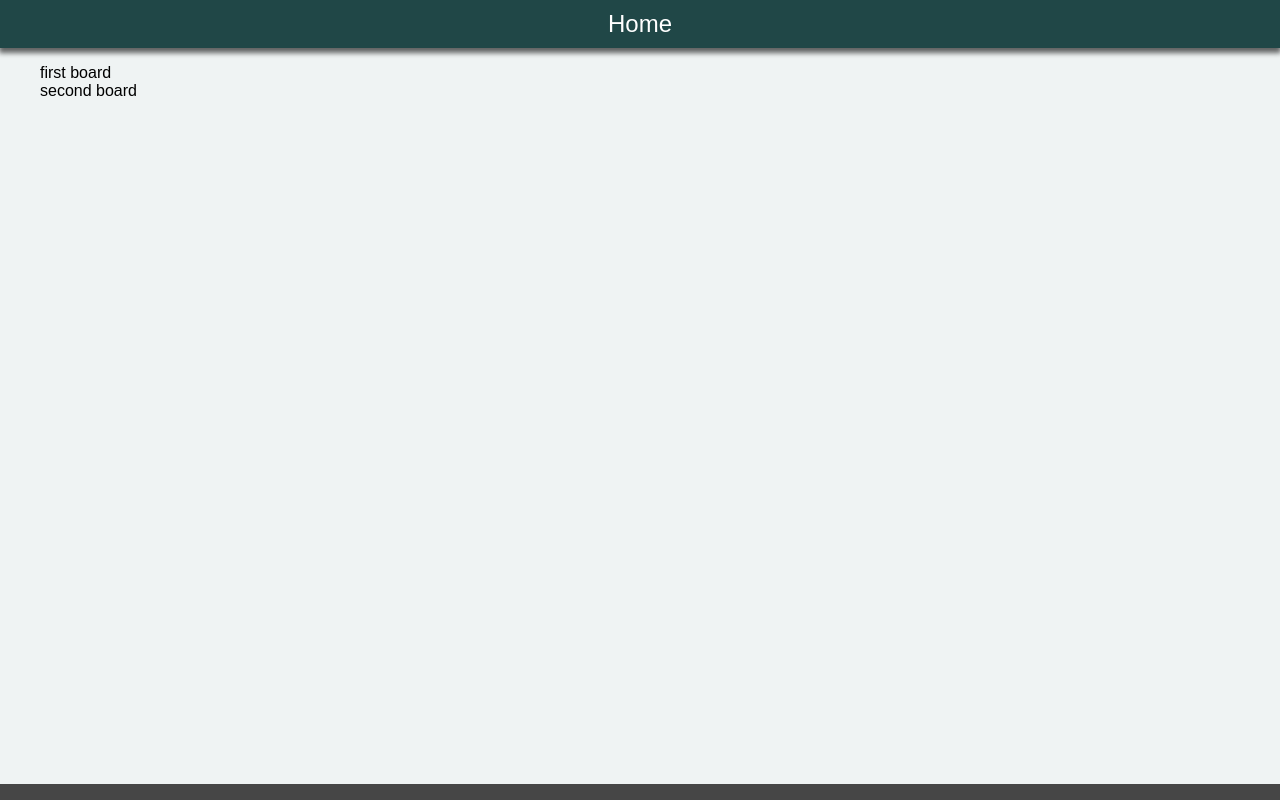
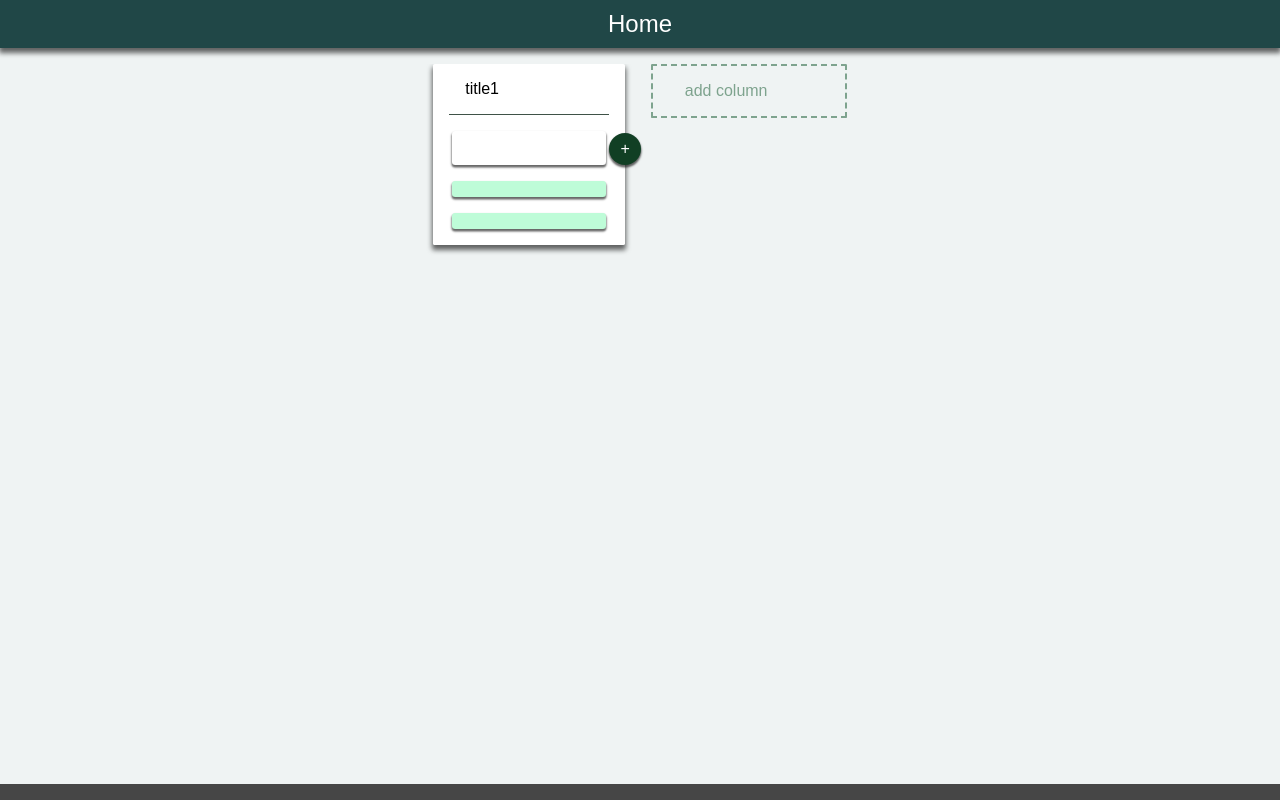
Before and after one commit to ebiryu/react-redux-study, a React (Create React App) app: page / in a window 1280 px wide. Both pictures are taken after a click on the item "first board". Built offline with nearby package versions, Linux system fonts and the light colour scheme.

Commit message:
adapt column reducer to new state

```diff
--- a/src/actions/index.js
+++ b/src/actions/index.js
@@ -1,83 +1,89 @@
 import * as actionTypes from '../utils/actionTypes';
 
-export const doSingleTask = (boardNumber, columnNumber, taskNumber) => ({
+export const doSingleTask = (boardId, columnId, taskId) => ({
   type: actionTypes.doSingleTask,
-  boardNumber,
-  columnNumber,
-  taskId: taskNumber,
+  boardId,
+  columnId,
+  taskId,
 });
 
-export const showEditButton = (boardNumber, columnNumber, taskNumber) => ({
+export const showEditButton = (boardId, columnId, taskId) => ({
   type: actionTypes.showEditButton,
-  boardNumber,
-  columnNumber,
-  taskId: taskNumber,
+  boardId,
+  columnId,
+  taskId,
 });
 
-export const hideEditButton = (boardNumber, columnNumber, taskNumber) => ({
+export const hideEditButton = (boardId, columnId, taskId) => ({
   type: actionTypes.hideEditButton,
-  boardNumber,
-  columnNumber,
-  taskId: taskNumber,
+  boardId,
+  columnId,
+  taskId,
 });
 
-export const enableEditingTask = (boardNumber, columnNumber, taskNumber) => ({
+export const enableEditingTask = (boardId, columnId, taskId) => ({
   type: actionTypes.enableEditingTask,
-  boardNumber,
-  columnNumber,
-  taskId: taskNumber,
+  boardId,
+  columnId,
+  taskId,
 });
 
-export const disableEditingTask = (boardNumber, columnNumber, taskNumber) => ({
+export const disableEditingTask = (boardId, columnId, taskId) => ({
   type: actionTypes.disableEditingTask,
-  boardNumber,
-  columnNumber,
-  taskId: taskNumber,
+  boardId,
+  columnId,
+  taskId,
 });
 
-export const updateEditingTask = (boardNumber, columnNumber, taskNumber, editString) => ({
+export const updateEditingTask = (boardId, columnId, taskId, editString) => ({
   type: actionTypes.updateEditingTask,
-  boardNumber,
-  columnNumber,
-  taskId: taskNumber,
+  boardId,
+  columnId,
+  taskId,
   editString,
 });
 
-export const createNewTask = (boardNumber, columnNumber, submittedValue) => ({
+export const createNewTask = (boardId, columnId, submittedValue) => ({
   type: actionTypes.createNewTask,
-  boardNumber,
+  boardId,
   submittedValue,
-  columnNumber,
+  columnId,
 });
 
-export const updateInputTask = (boardNumber, columnNumber, inputTask) => ({
+export const updateInputTask = (boardId, columnId, inputTask) => ({
   type: actionTypes.updateInputTask,
-  boardNumber,
+  boardId,
   inputTask,
-  columnNumber,
+  columnId,
 });
 
-export const createNewColumn = (boardNumber) => ({
+export const createNewColumn = (newColumnId) => ({
   type: actionTypes.createNewColumn,
-  boardNumber,
+  newColumnId,
 });
 
-export const updateEditingColumnTitle = (boardNumber, columnNumber, changedColumnTitle) => ({
+export const registerNewColumnToBoard = (boardId, newColumnId) => ({
+  type: actionTypes.registerNewColumnToBoard,
+  boardId,
+  newColumnId,
+});
+
+export const updateEditingColumnTitle = (boardId, columnId, changedColumnTitle) => ({
   type: actionTypes.updateEditingColumnTitle,
-  boardNumber,
-  columnNumber,
+  boardId,
+  columnId,
   changedColumnTitle,
 });
 
-export const enableEditingColumnTitle = (boardNumber, columnNumber) => ({
+export const enableEditingColumnTitle = (boardId, columnId) => ({
   type: actionTypes.enableEditingColumnTitle,
-  boardNumber,
-  columnNumber,
+  boardId,
+  columnId,
 });
 
-export const openSelectedBoard = (boardNumber) => ({
+export const openSelectedBoard = (boardId) => ({
   type: actionTypes.openSelectedBoard,
-  boardNumber,
+  boardId,
 })
 
 export const backToBoardList = () => ({
--- a/src/components/ActiveBoard.js
+++ b/src/components/ActiveBoard.js
@@ -3,15 +3,22 @@ import PropTypes from 'prop-types';
 import Column from './Column';
 
 class ActiveBoard extends React.Component {
+  addNewColumnToBoard(actions, currentBoardId, newColumnId) {
+    actions.createNewColumn(newColumnId)
+    actions.registerNewColumnToBoard(currentBoardId, newColumnId)
+  }
   render() {
     const { boards, columns, actions } = this.props
     return (
       <div className="task-chute">
         <div className="column-master">
           { boards.byId[boards.currentId].columns.map( (columnId, index) => {
-            return <Column key={index} boardNumber={boards.currentBoard} columnNumber={columnId} columnState={columns.byId[columnId]} actions={actions} />
+            return <Column key={index} boardId={boards.currentBoard} columnId={columnId} columnState={columns.byId[columnId]} actions={actions} />
           }) }
-          <div className="column column__empty--next" onClick={() => actions.createNewColumn(boards.currentBoard)}>
+          <div
+            className="column column__empty--next"
+            onClick={() => this.addNewColumnToBoard(actions, boards.currentId, `column${columns.allIds.length}`)}
+          >
             <div className="column__title--next">add column</div>
           </div>
         </div>
--- a/src/components/BoardList.js
+++ b/src/components/BoardList.js
@@ -7,7 +7,7 @@ class BoardList extends React.Component {
     return(
       <ul>
         { boards.allIds.map( (boardId, index) => {
-          return <li key={index} onClick={() => actions.openSelectedBoard(index)}>{boards.byId[boardId].name}</li>
+          return <li key={index} onClick={() => actions.openSelectedBoard(boardId)}>{boards.byId[boardId].name}</li>
         })}
       </ul>
     );
--- a/src/components/Column.js
+++ b/src/components/Column.js
@@ -6,11 +6,13 @@ import NewTaskInput from './NewTaskInput';
 
 class Column extends React.Component {
   render() {
-    const {boardNumber, columnNumber, columnState, actions} = this.props;
+    const {boardId, columnId, columnState, actions} = this.props;
+    const boardNumber = boardId
+    const columnNumber = columnId
     return (
       <div className="column">
         <ColumnTitle
-          columnTitle={columnState.columnTitle}
+          columnTitle={columnState.name}
           isTitleEditable={columnState.isTitleEditable}
           onClickColumnTitle={() => actions.enableEditingColumnTitle(boardNumber, columnNumber)}
           editColumnTitle={(inputString) => actions.updateEditingColumnTitle(boardNumber, columnNumber, inputString)}
@@ -44,8 +46,8 @@ class Column extends React.Component {
 }
 
 Column.propTypes = {
-  boardNumber: PropTypes.number.isRequired,
-  columnNumber: PropTypes.number.isRequired,
+  boardId: PropTypes.string.isRequired,
+  columnId: PropTypes.string.isRequired,
   columnState: PropTypes.object.isRequired,
   actions: PropTypes.object.isRequired,
 };
--- a/src/reducers/boards.js
+++ b/src/reducers/boards.js
@@ -15,24 +15,26 @@ const initialBoardState = {
   },
   allIds: ["board1", "board2"],
   currentId: "board1",
-  isBoardActive: false,
+  isActive: false,
 }
 
 const boards = (state = initialBoardState, action) => {
-  let nextBoardList = Object.assign({}, state.byId)
-  const selectedBoard = state.byId[action.boardNumber]
+  let nextBoards = Object.assign({}, state.byId)
   switch (action.type) {
   case actionTypes.openSelectedBoard:
     return {
       ...state,
-      isBoardActive: true,
-      currentId: action.boardNumber,
+      isActive: true,
+      currentId: action.boardId,
     }
   case actionTypes.backToBoardList:
     return {
       ...state,
-      isBoardActive: false,
+      isActive: false,
     }
+  case actionTypes.registerNewColumnToBoard:
+    nextBoards[action.boardId].columns.push(action.newColumnId)
+    return { ...state, byId: nextBoards, }
   default:
     return state
   }
--- a/src/reducers/columns.js
+++ b/src/reducers/columns.js
@@ -22,10 +22,11 @@ export const initialColumnState = {
 
 const columns = (state = initialColumnState, action) => {
   let nextColumns = Object.assign({}, state.byId)
-  const selectedColumn = {}
+  let nextAllIds = state.allIds.concat()
+  const selectedColumn = state.byId[action.columnId]
   switch (action.type) {
   case actionTypes.createNewTask:
-    nextColumns[action.columnNumber] = {
+    nextColumns[action.columnId] = {
       ...selectedColumn,
       inputValue: '',
       tasks: [
@@ -38,35 +39,34 @@ const columns = (state = initialColumnState, action) => {
         ...selectedColumn.tasks
       ]
     }
-    return nextColumns
+    return { ...state, byId: nextColumns, }
   case actionTypes.updateInputTask:
-    nextColumns[action.columnNumber] = {
-      ...state[action.columnNumber],
+    nextColumns[action.columnId] = {
+      ...selectedColumn,
       inputValue: action.inputTask,
     }
-    return nextColumns
+    return { ...state, byId: nextColumns, }
   case actionTypes.createNewColumn:
-    return [
-      ...state,
-      {
-        isTitleEditable: false,
-        columnTitle: "title",
-        inputValue: "",
-        tasks: [],
-      },
-    ]
+    nextColumns[action.newColumnId] = {
+      isTitleEditable: false,
+      columnTitle: "title",
+      inputValue: "",
+      tasks: [],
+    }
+    nextAllIds.push(action.newColumnId)
+    return { ...state, byId: nextColumns, allIds: nextAllIds, }
   case actionTypes.updateEditingColumnTitle:
-    nextColumns[action.columnNumber] = {
-      ...state[action.columnNumber],
-      columnTitle: action.changedColumnTitle,
+    nextColumns[action.columnId] = {
+      ...state.byId[action.columnId],
+      name: action.changedColumnTitle,
     }
-    return nextColumns
+    return { ...state, byId: nextColumns, }
   case actionTypes.enableEditingColumnTitle:
-    nextColumns[action.columnNumber] = {
-      ...state[action.columnNumber],
-      isTitleEditable: !state[action.columnNumber].isTitleEditable,
+    nextColumns[action.columnId] = {
+      ...state.byId[action.columnId],
+      isTitleEditable: !state.byId[action.columnId].isTitleEditable,
     }
-    return nextColumns
+    return { ...state, byId: nextColumns, }
   default:
     return state
   }
--- a/src/reducers/tasks.js
+++ b/src/reducers/tasks.js
@@ -39,37 +39,37 @@ const tasks = (state = initialTaskState, action) => {
   const selectedTask = state.byId[action.taskId]
   switch (action.type) {
   case actionTypes.doSingleTask:
-    nextTasks[action.taskNumber] = {
+    nextTasks[action.taskId] = {
       ...selectedTask,
       isDone: !selectedTask.isDone,
     }
     return nextTasks
   case actionTypes.showEditButton:
-    nextTasks[action.taskNumber] = {
+    nextTasks[action.taskId] = {
       ...selectedTask,
       isHovered: true,
     }
     return nextTasks
   case actionTypes.hideEditButton:
-    nextTasks[action.taskNumber] = {
+    nextTasks[action.taskId] = {
       ...selectedTask,
       isHovered: false,
     }
     return nextTasks
   case actionTypes.enableEditingTask:
-    nextTasks[action.taskNumber] = {
+    nextTasks[action.taskId] = {
       ...selectedTask,
       isTaskEditable: true,
     }
     return nextTasks
   case actionTypes.disableEditingTask:
-    nextTasks[action.taskNumber] = {
+    nextTasks[action.taskId] = {
       ...selectedTask,
       isTaskEditable: false,
     }
     return nextTasks
   case actionTypes.updateEditingTask:
-    nextTasks[action.taskNumber] = {
+    nextTasks[action.taskId] = {
       ...selectedTask,
       name: action.editString,
     }
--- a/src/utils/actionTypes.js
+++ b/src/utils/actionTypes.js
@@ -2,6 +2,7 @@ export const doSingleTask = 'DO_SINGLE_TASK';
 export const createNewTask = 'CREATE_NEW_TASK';
 export const updateInputTask = 'UPDATE_INPUT_TASK';
 export const createNewColumn = 'CREATE_NEW_COLUMN';
+export const registerNewColumnToBoard = 'REGISTER_NEW_COLUMN_TO_BOARD';
 export const updateEditingColumnTitle = 'UPDATE_EDITING_COLUMN_TITLE';
 export const enableEditingColumnTitle = 'ENABLE_EDITING_COLUMN_TITLE';
 export const showEditButton = 'SHOW_EDIT_BUTTON';
```
